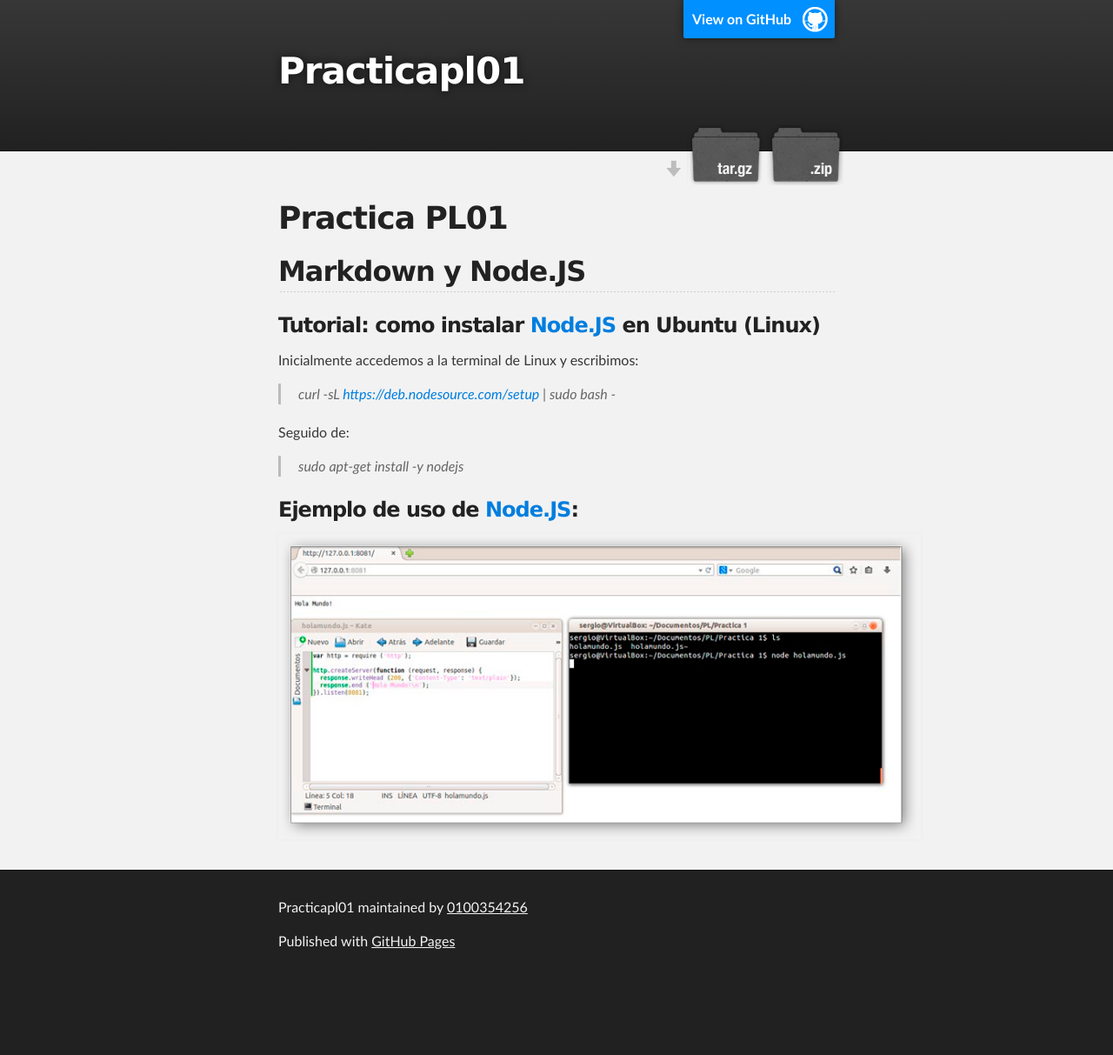
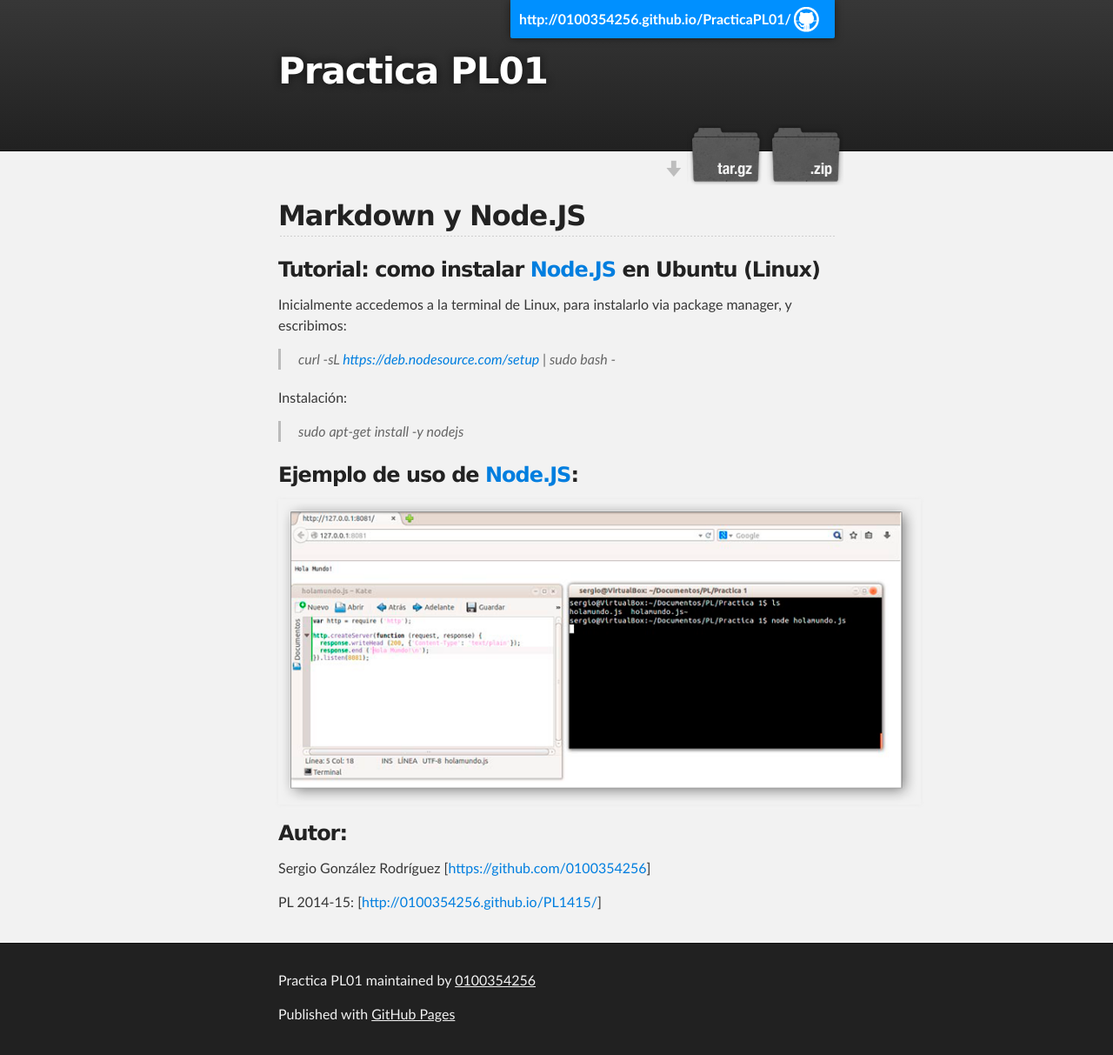
Before and after one commit to 0100354256/PracticaPL01, a plain HTML site: page index.html in a window 1280 px wide. Shown: the whole page at 87% size. Before the commit the page ends 1129 px from the top, so only its background shows below. Drawn offline with Linux system fonts and the light colour scheme.

Commit message:
Modificando Index

```diff
--- a/index.html
+++ b/index.html
@@ -8,7 +8,7 @@
 
     <link rel="stylesheet" type="text/css" media="screen" href="stylesheets/stylesheet.css">
 
-    <title>Practicapl01</title>
+    <title>Practica PL01</title>
   </head>
 
   <body>
@@ -16,9 +16,9 @@
     <!-- HEADER -->
     <div id="header_wrap" class="outer">
         <header class="inner">
-          <a id="forkme_banner" href="https://github.com/0100354256/PracticaPL01">View on GitHub</a>
+          <a id="forkme_banner" href="https://github.com/0100354256/PracticaPL01">http://0100354256.github.io/PracticaPL01/</a>
 
-          <h1 id="project_title">Practicapl01</h1>
+          <h1 id="project_title">Practica PL01</h1>
           <h2 id="project_tagline"></h2>
 
             <section id="downloads">
@@ -31,8 +31,6 @@
     <!-- MAIN CONTENT -->
     <div id="main_content_wrap" class="outer">
       <section id="main_content" class="inner">
-        <h1>
-<a id="practica-pl01" class="anchor" href="#practica-pl01" aria-hidden="true"><span class="octicon octicon-link"></span></a>Practica PL01</h1>
 
 <h2>
 <a id="markdown-y-nodejs" class="anchor" href="#markdown-y-nodejs" aria-hidden="true"><span class="octicon octicon-link"></span></a>Markdown y Node.JS</h2>
@@ -40,13 +38,13 @@
 <h3>
 <a id="tutorial-como-instalar-nodejs-en-ubuntu-linux" class="anchor" href="#tutorial-como-instalar-nodejs-en-ubuntu-linux" aria-hidden="true"><span class="octicon octicon-link"></span></a>Tutorial: como instalar <a href="http://nodejs.org/">Node.JS</a> en Ubuntu (Linux)</h3>
 
-<p>Inicialmente accedemos a la terminal de Linux y escribimos:</p>
+<p>Inicialmente accedemos a la terminal de Linux, para instalarlo via package manager, y escribimos:</p>
 
 <blockquote>
 <p><em>curl -sL <a href="https://deb.nodesource.com/setup">https://deb.nodesource.com/setup</a> | sudo bash -</em></p>
 </blockquote>
 
-<p>Seguido de:</p>
+<p>Instalación: </p>
 
 <blockquote>
 <p><em>sudo apt-get install -y nodejs</em></p>
@@ -55,14 +53,20 @@
 <h3>
 <a id="ejemplo-de-uso-de-nodejs" class="anchor" href="#ejemplo-de-uso-de-nodejs" aria-hidden="true"><span class="octicon octicon-link"></span></a>Ejemplo de uso de <a href="http://nodejs.org/">Node.JS</a>:</h3>
 
-<p><img src="img/nodejs.png" alt="Node.js" title="Título de la imagen"></p>
+<p><img src="images/nodejs.png" alt="Node.js" title="Título de la imagen"></p>
+
+<h3>
+<a id="autor" class="anchor" href="#autor" aria-hidden="true"><span class="octicon octicon-link"></span></a>Autor:</h3>
+
+<p>Sergio González Rodríguez [<a href="https://github.com/0100354256">https://github.com/0100354256</a>]</p>
+        <p>PL 2014-15: [<a href="http://0100354256.github.io/PL1415/">http://0100354256.github.io/PL1415/</a>]</p>
       </section>
     </div>
 
     <!-- FOOTER  -->
     <div id="footer_wrap" class="outer">
       <footer class="inner">
-        <p class="copyright">Practicapl01 maintained by <a href="https://github.com/0100354256">0100354256</a></p>
+        <p class="copyright">Practica PL01 maintained by <a href="https://github.com/0100354256">0100354256</a></p>
         <p>Published with <a href="http://pages.github.com">GitHub Pages</a></p>
       </footer>
     </div>
--- /dev/null
+++ b/javascripts/holamundo.js
@@ -0,0 +1,6 @@
+var http = require ('http');
+
+http.createServer(function (request, response) {
+  response.writeHead (200, {'Content-Type': 'text/plain'});
+  response.end ('Hola Mundo!\n');
+}).listen(8081);
```
Also changed, not shown: images/nodejs.png (added), 2 other files.
